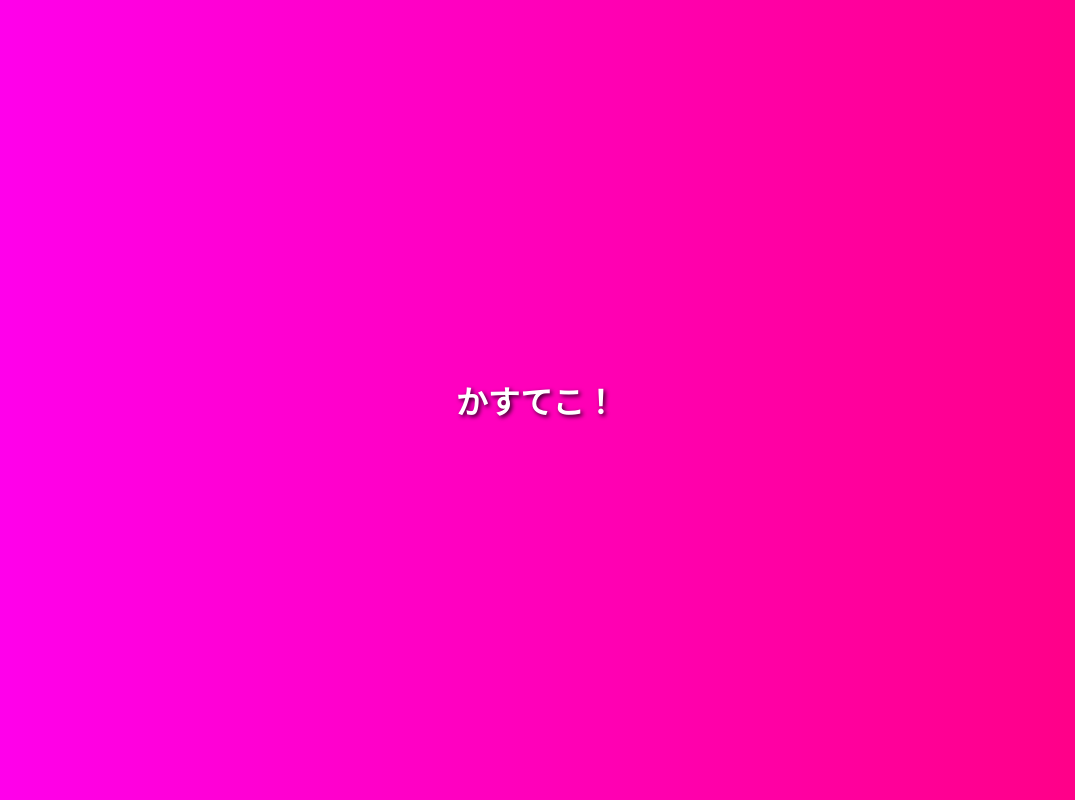
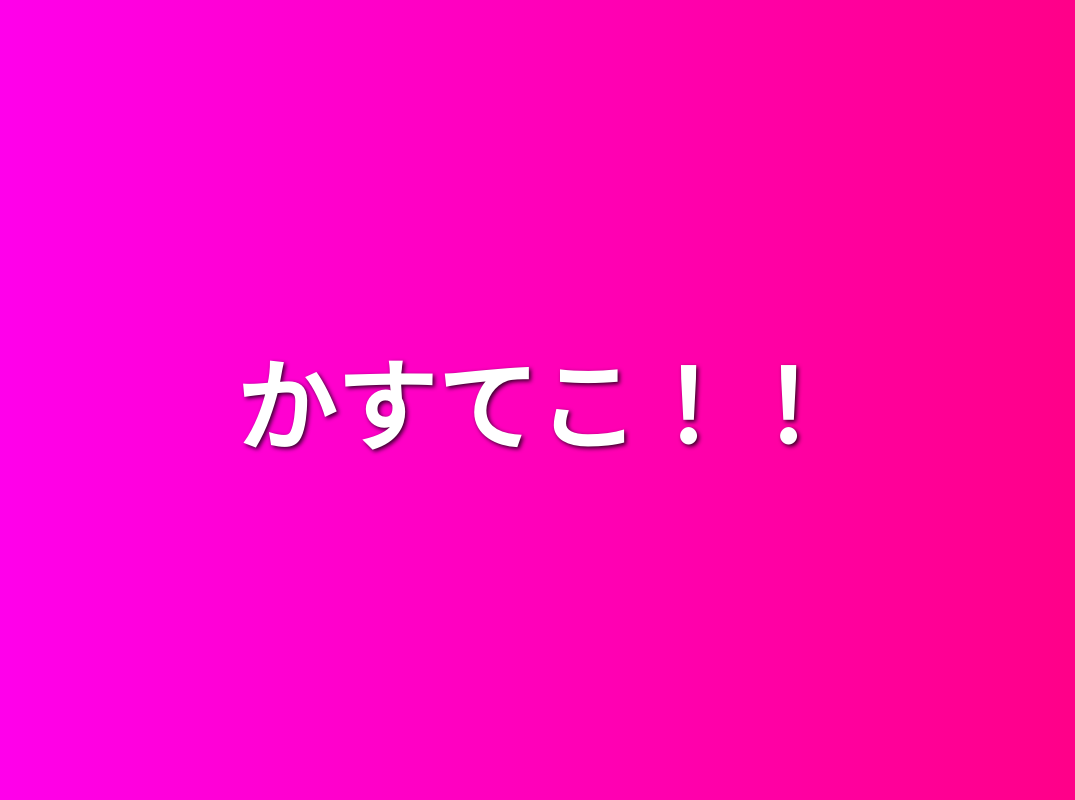
Before and after one commit to darui3018823/kasuteko, a plain HTML site: page index.html in a window 1280 px wide. Shown: the whole page, without its empty margins (104-1179 px from the left). Drawn offline with Linux system fonts and the light colour scheme.

Commit message:
Update index.html

```diff
--- a/index.html
+++ b/index.html
@@ -23,6 +23,10 @@
       color: white;
       text-shadow: 2px 2px 4px rgba(0, 0, 0, 0.8);
     }
+    h1 {
+      font-size: 100px; /* 任意のサイズ */
+      font-weight: bold;
+    }
 
     @keyframes gradientAnimation {
       0% {
@@ -38,6 +42,6 @@
   </style>
 </head>
 <body>
-  <p>かすてこ！</p>
+<h1>かすてこ！！</h1>
 </body>
 </html>
```
